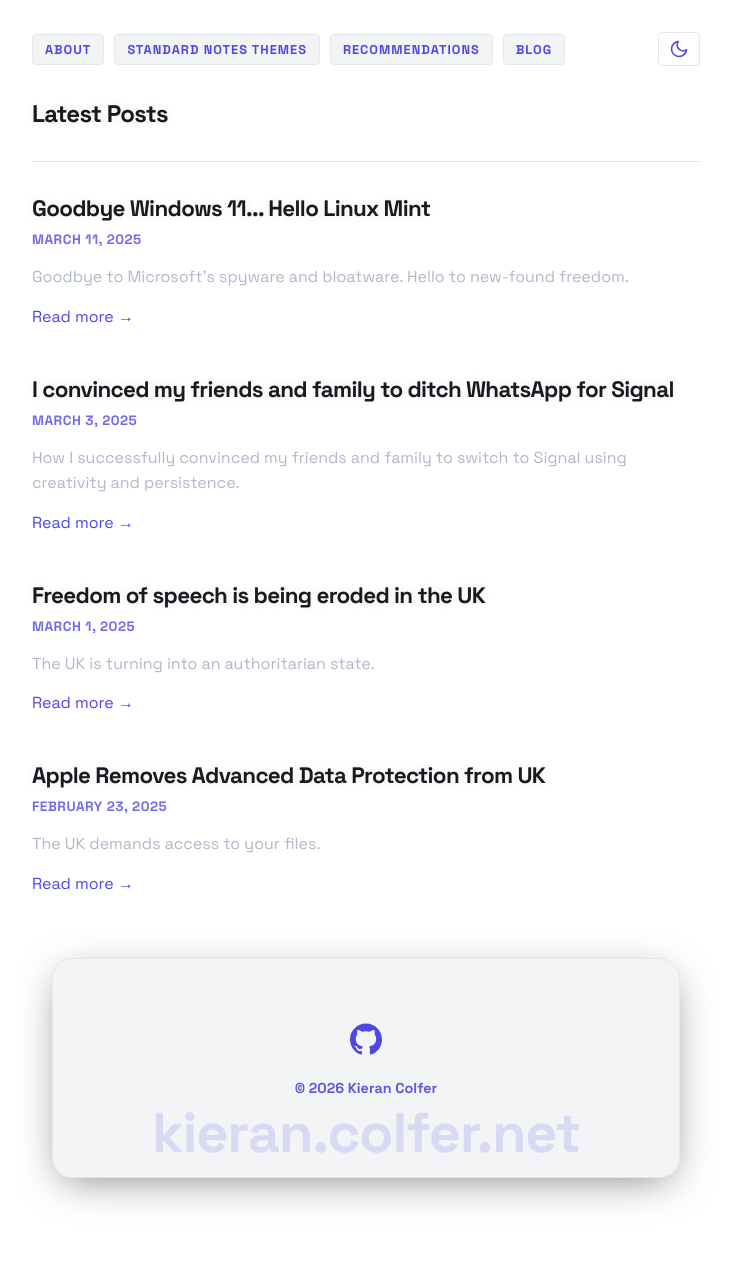
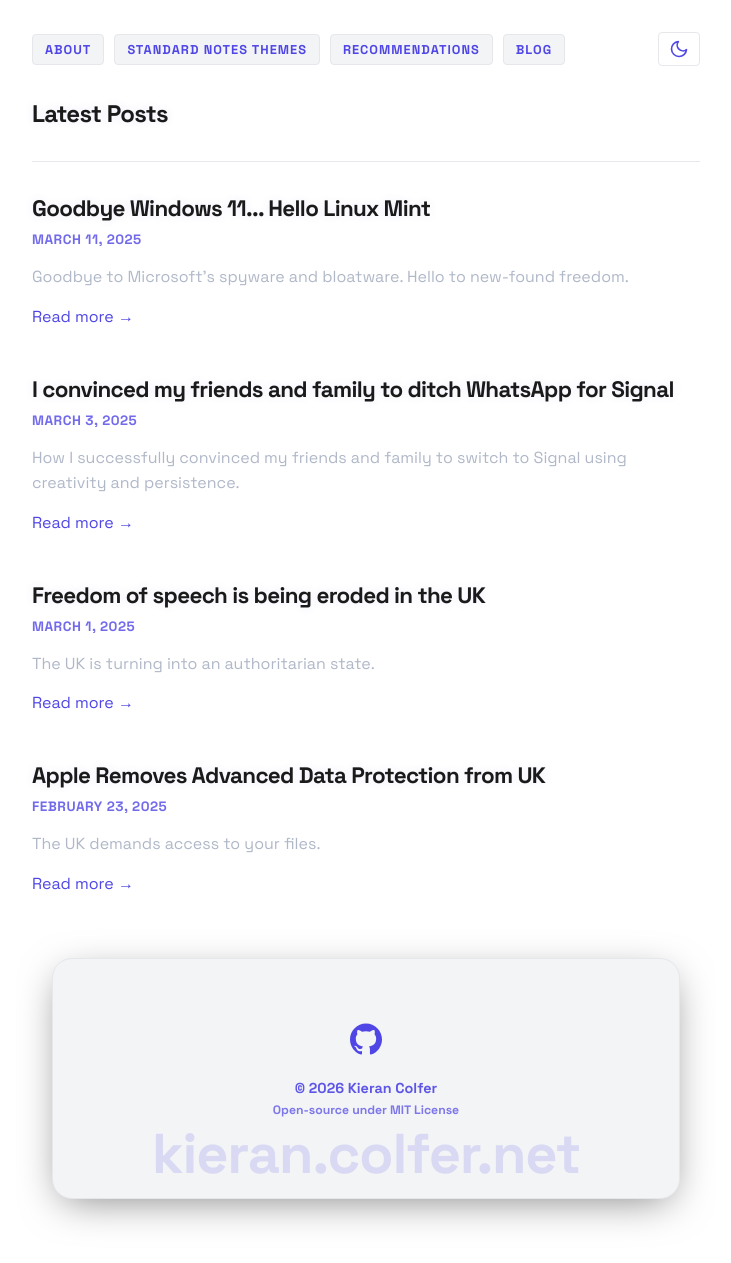
Before and after one commit to PASSK3YS/PASSK3YS.github.io, a Jekyll site: the page built from blog.html, in a window 1280 px wide. Shown: the whole page, without its empty margins (274-1005 px from the left). Built offline with Jekyll 4.4.1, drawn with Linux system fonts in a browser that asks for light colours; before the commit the page ends 1242 px from its top, so only the background shows below that.

Commit message:
chore: update footer

```diff
--- a/_layouts/default.html
+++ b/_layouts/default.html
@@ -57,6 +57,7 @@
                 </div>
                 <div class="copyright">
                     <p style="margin: 0;">© 2026 Kieran Colfer</p>
+                    <p style="margin: 5px 0 0 0; font-size: 0.85em; opacity: 0.8;">Open-source under MIT License</p>
                 </div>
             </div>
             <div class="footer-big-text">kieran.colfer.net</div>
```
